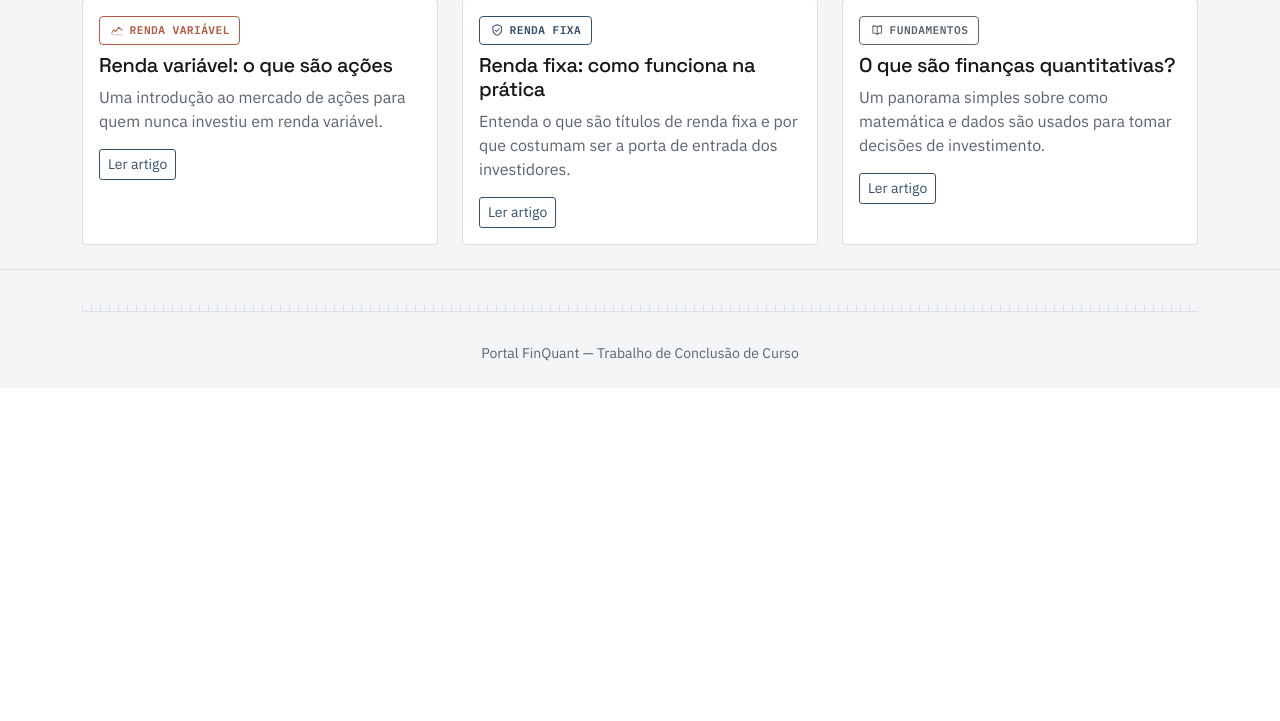
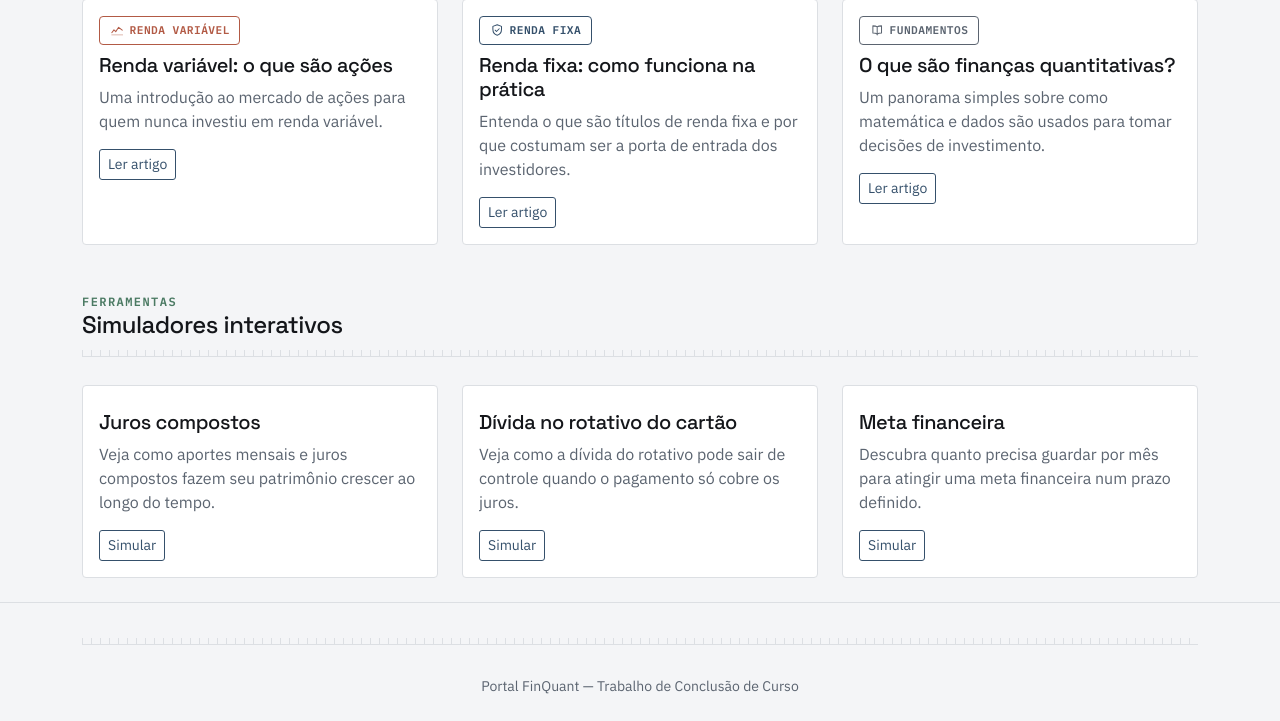
Before and after one commit to pagliarinimvp/portal-finquant, a Django app: page / in a window 1280 px wide. Shown: the part 600-1321 px from the top of the page. Before the commit the page ends 961 px from the top, so only its background shows below. Run offline with Django 5.2, Linux system fonts and the light colour scheme; data comes from the database, SQL or seed files in the repository.

Commit message:
Destaca os simuladores na página inicial
Adiciona uma seção de cards para os três simuladores logo abaixo dos
artigos recentes, seguindo o mesmo padrão visual (fq-eyebrow, régua,
grid de cards) já usado para o acervo de artigos.

Co-Authored-By: Claude Sonnet 5 <noreply@anthropic.com>

```diff
--- a/templates/core/home.html
+++ b/templates/core/home.html
@@ -36,4 +36,43 @@
     <p class="text-muted">Nenhum artigo publicado ainda.</p>
     {% endfor %}
 </div>
+
+<span class="fq-eyebrow mt-5 d-block">Ferramentas</span>
+<h2 class="h4 mb-2">Simuladores interativos</h2>
+<div class="fq-regua"></div>
+<div class="row row-cols-1 row-cols-md-3 g-4">
+    <div class="col">
+        <div class="card h-100">
+            <div class="card-body">
+                <h3 class="h5 card-title mt-2">Juros compostos</h3>
+                <p class="card-text text-muted">
+                    Veja como aportes mensais e juros compostos fazem seu patrimônio crescer ao longo do tempo.
+                </p>
+                <a href="{% url 'simuladores:juros_compostos' %}" class="btn btn-sm btn-outline-primary">Simular</a>
+            </div>
+        </div>
+    </div>
+    <div class="col">
+        <div class="card h-100">
+            <div class="card-body">
+                <h3 class="h5 card-title mt-2">Dívida no rotativo do cartão</h3>
+                <p class="card-text text-muted">
+                    Veja como a dívida do rotativo pode sair de controle quando o pagamento só cobre os juros.
+                </p>
+                <a href="{% url 'simuladores:divida_cartao' %}" class="btn btn-sm btn-outline-primary">Simular</a>
+            </div>
+        </div>
+    </div>
+    <div class="col">
+        <div class="card h-100">
+            <div class="card-body">
+                <h3 class="h5 card-title mt-2">Meta financeira</h3>
+                <p class="card-text text-muted">
+                    Descubra quanto precisa guardar por mês para atingir uma meta financeira num prazo definido.
+                </p>
+                <a href="{% url 'simuladores:meta_financeira' %}" class="btn btn-sm btn-outline-primary">Simular</a>
+            </div>
+        </div>
+    </div>
+</div>
 {% endblock %}
```
